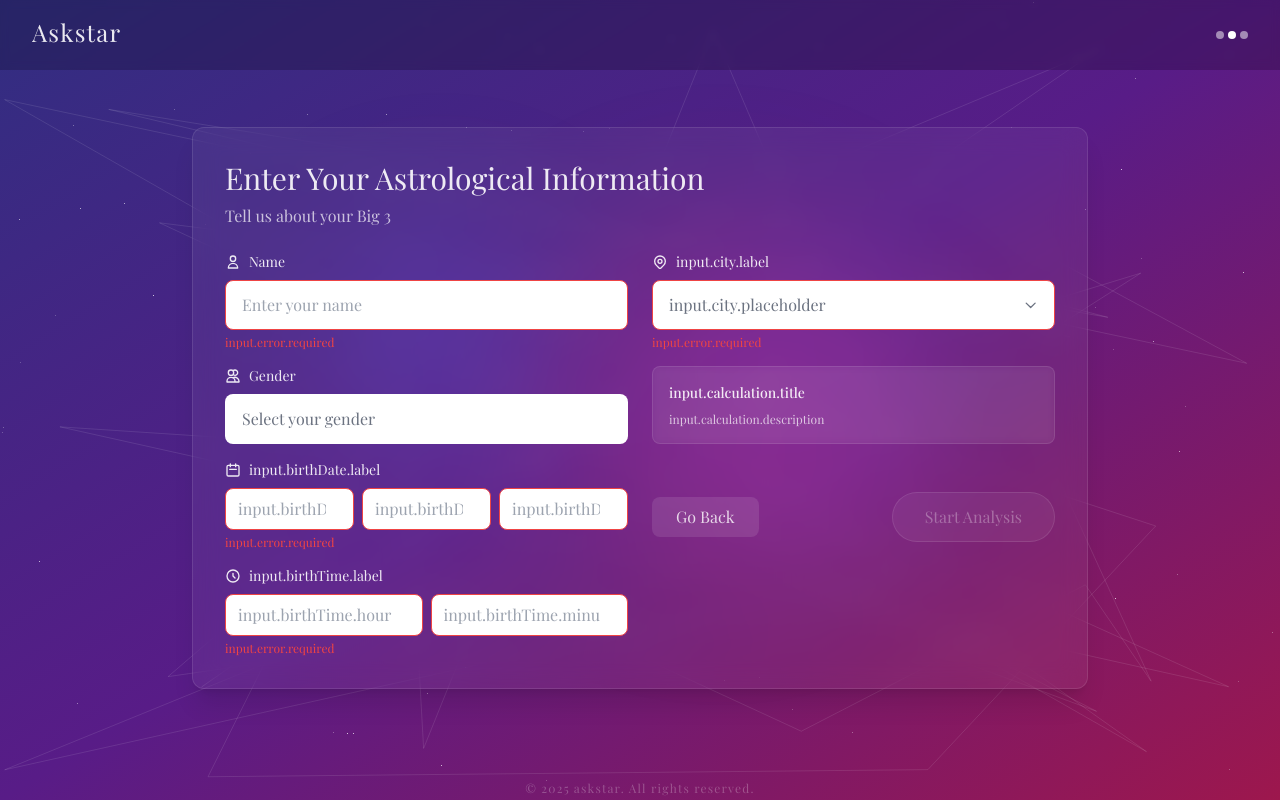
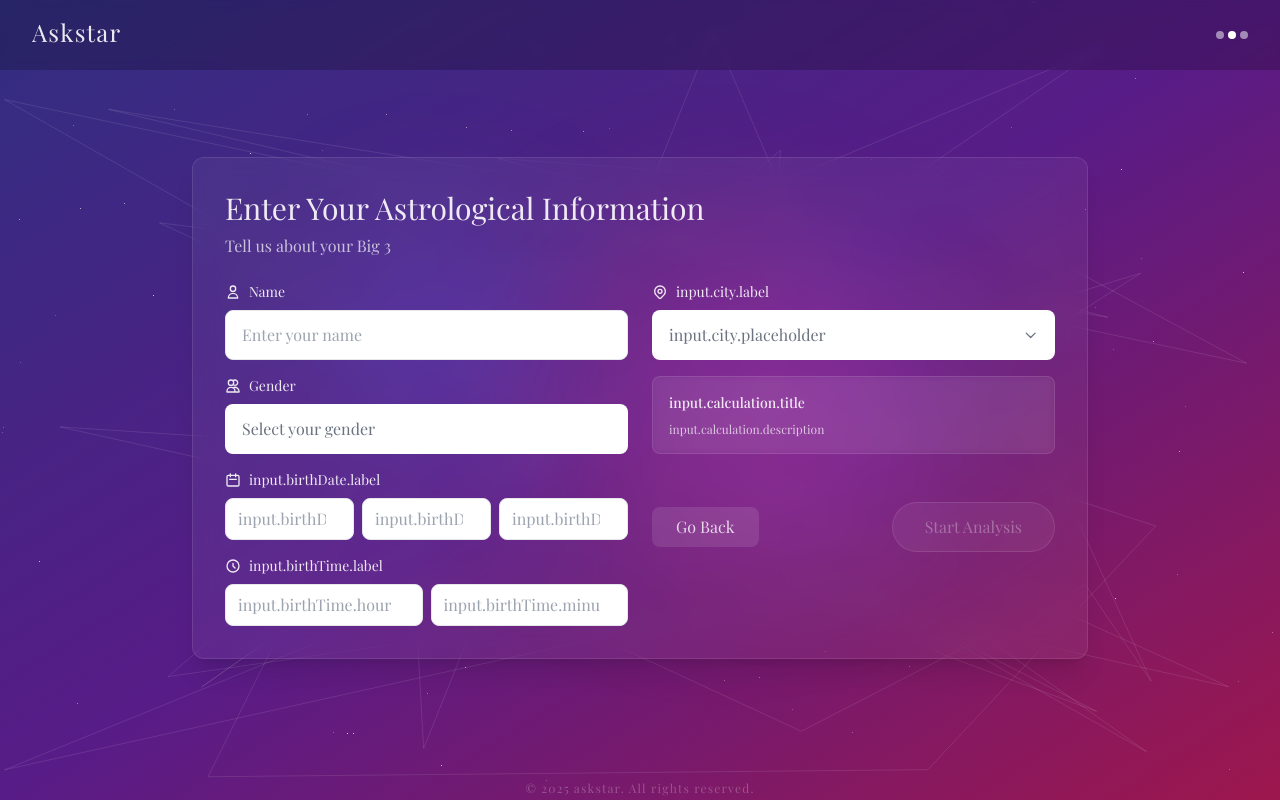
Before and after one commit to stariver1119/Askstar, a React (Vite) app: page /input in a window 1280 px wide. Built offline with nearby package versions, Linux system fonts and the light colour scheme.

Commit message:
solve: error message error in input page

```diff
--- a/src/data/inputPageTranslations.json
+++ b/src/data/inputPageTranslations.json
@@ -16,7 +16,13 @@
       "rising": { "label": "상승궁 (어센던트)", "placeholder": "상승궁을 선택해주세요" },
       "submit": "분석 시작하기",
       "back": "이전으로",
-      "progress": "2/3"
+      "progress": "2/3",
+      "error": {
+        "general": "입력 정보를 확인해주세요",
+        "required": "필수 입력 항목입니다",
+        "invalidDate": "유효하지 않은 날짜입니다",
+        "invalidTime": "유효하지 않은 시간입니다"
+      }
     }
   },
   "en": {
@@ -36,7 +42,13 @@
       "rising": { "label": "Rising Sign (Ascendant)", "placeholder": "Select your rising sign" },
       "submit": "Start Analysis",
       "back": "Go Back",
-      "progress": "2/3"
+      "progress": "2/3",
+      "error": {
+        "general": "Please check your input information",
+        "required": "This field is required",
+        "invalidDate": "Invalid date",
+        "invalidTime": "Invalid time"
+      }
     }
   }
 }
--- a/src/pages/InputPage.tsx
+++ b/src/pages/InputPage.tsx
@@ -20,7 +20,7 @@ const InputPage = () => {
     navigate('/');
   };
 
-  // Form state
+  // Form state and validation
   const [formData, setFormData] = useState({
     name: '',
     gender: '',
@@ -35,67 +35,57 @@ const InputPage = () => {
     city: ''
   });
 
-  // Form errors
+  // Error state
   const [errors, setErrors] = useState<Record<string, string>>({});
-
-  // Form validation
   const [isFormValid, setIsFormValid] = useState(false);
+  const [touchedFields, setTouchedFields] = useState<Record<string, boolean>>({});
+  const [cityAttempted, setCityAttempted] = useState<boolean>(false);
 
   // Check form validity whenever form data changes
   useEffect(() => {
-    const {
-      name, gender, birthYear, birthMonth, birthDay,
-      birthHour, birthMinute, city
-    } = formData;
-
-    // Reset errors
     const newErrors: Record<string, string> = {};
+    const invalidFields: Record<string, boolean> = {};
 
     // Validate name
-    if (name.trim() === '') {
+    if (formData.name === '') {
       newErrors.name = t('input.error.required');
     }
 
     // Validate gender
-    if (gender === '') {
+    if (formData.gender === '') {
       newErrors.gender = t('input.error.required');
     }
 
     // Validate birth date
-    if (birthYear === '' || birthMonth === '' || birthDay === '') {
+    if (formData.birthYear === '' || formData.birthMonth === '' || formData.birthDay === '') {
       newErrors.birthDate = t('input.error.required');
     } else {
-      // Check if date is valid
-      const year = parseInt(birthYear);
-      const month = parseInt(birthMonth) - 1; // JavaScript months are 0-indexed
-      const day = parseInt(birthDay);
+      const year = parseInt(formData.birthYear);
+      const month = parseInt(formData.birthMonth);
+      const day = parseInt(formData.birthDay);
 
-      const date = new Date(year, month, day);
-      if (
-        date.getFullYear() !== year ||
-        date.getMonth() !== month ||
-        date.getDate() !== day ||
-        year < 1900 || year > new Date().getFullYear()
-      ) {
+      // Simple date validation
+      if (year < 1900 || year > 2025 || month < 1 || month > 12 || day < 1 || day > 31) {
         newErrors.birthDate = t('input.error.invalidDate');
+        invalidFields.birthDate = true;
       }
     }
 
     // Validate birth time
-    if (birthHour === '' || birthMinute === '') {
+    if (formData.birthHour === '' || formData.birthMinute === '') {
       newErrors.birthTime = t('input.error.required');
     } else {
-      // Check if time is valid
-      const hour = parseInt(birthHour);
-      const minute = parseInt(birthMinute);
+      const hour = parseInt(formData.birthHour);
+      const minute = parseInt(formData.birthMinute);
 
       if (hour < 0 || hour > 23 || minute < 0 || minute > 59) {
         newErrors.birthTime = t('input.error.invalidTime');
+        invalidFields.birthTime = true;
       }
     }
 
-    // Validate city
-    if (city === '') {
+    // City is always required for form submission
+    if (formData.city === '') {
       newErrors.city = t('input.error.required');
     }
 
@@ -104,17 +94,23 @@ const InputPage = () => {
 
     // Form is valid if there are no errors
     setIsFormValid(Object.keys(newErrors).length === 0);
-  }, [formData, t]);
+
+    // No need to set show errors state anymore, errors are shown based on cityAttempted
+  }, [formData, t, touchedFields]);
 
   // Handle input changes
   const handleInputChange = (e: React.ChangeEvent<HTMLInputElement>) => {
     const { name, value } = e.target;
     setFormData(prev => ({ ...prev, [name]: value }));
+    // Mark field as touched
+    setTouchedFields(prev => ({ ...prev, [name]: true }));
   };
 
   // Handle select changes
   const handleSelectChange = (name: string, value: string) => {
     setFormData(prev => ({ ...prev, [name]: value }));
+    // Mark field as touched
+    setTouchedFields(prev => ({ ...prev, [name]: true }));
   };
 
   // Handle city selection
@@ -122,9 +118,14 @@ const InputPage = () => {
     // Store city and coordinates in form data
     setFormData(prev => ({
       ...prev,
-      city
+      city,
+      latitude: latitude.toString(),
+      longitude: longitude.toString(),
     }));
-
+    // Mark city field as touched
+    setTouchedFields(prev => ({ ...prev, city: true }));
+    // Mark that user has attempted to enter city data
+    setCityAttempted(true);
     // Store coordinates in a ref for use in calculation
     if (city && latitude && longitude) {
       // Use these values in calculateBig3Signs
@@ -172,6 +173,20 @@ const InputPage = () => {
   // Handle form submission
   const handleSubmit = (e: React.FormEvent) => {
     e.preventDefault();
+    // Form validation is handled by the useEffect
+    const allFields = {
+      name: true,
+      gender: true,
+      birthYear: true,
+      birthMonth: true,
+      birthDay: true,
+      birthHour: true,
+      birthMinute: true,
+      city: true
+    };
+    setTouchedFields(allFields);
+    // City is attempted when form is submitted
+    setCityAttempted(true);
 
     if (isFormValid) {
       try {
@@ -274,9 +289,8 @@ const InputPage = () => {
                         value={formData.name}
                         onChange={handleInputChange}
                         placeholder={t('input.name.placeholder')}
-                        className={`w-full bg-white backdrop-blur-md border rounded-lg px-4 py-3 text-black focus:outline-none focus:border-white/30 transition-colors ${errors.name ? 'border-red-500' : 'border-white/10'}`}
+                        className={`w-full bg-white backdrop-blur-md border rounded-lg px-4 py-3 text-black focus:outline-none focus:border-white/30 transition-colors`}
                       />
-                      {errors.name && <p className="text-red-500 text-xs mt-1">{errors.name}</p>}
                     </div>
 
                     {/* Gender select */}
@@ -311,7 +325,7 @@ const InputPage = () => {
                           placeholder={t('input.birthDate.year')}
                           min="1900"
                           max="2025"
-                          className={`w-full bg-white backdrop-blur-md border rounded-lg px-3 py-2 text-black focus:outline-none focus:border-white/30 transition-colors ${errors.birthDate ? 'border-red-500' : 'border-white/10'}`}
+                          className={`w-full bg-white backdrop-blur-md border rounded-lg px-3 py-2 text-black focus:outline-none focus:border-white/30 transition-colors`}
                         />
                         {/* Month */}
                         <input
@@ -322,7 +336,7 @@ const InputPage = () => {
                           placeholder={t('input.birthDate.month')}
                           min="1"
                           max="12"
-                          className={`w-full bg-white backdrop-blur-md border rounded-lg px-3 py-2 text-black focus:outline-none focus:border-white/30 transition-colors ${errors.birthDate ? 'border-red-500' : 'border-white/10'}`}
+                          className={`w-full bg-white backdrop-blur-md border rounded-lg px-3 py-2 text-black focus:outline-none focus:border-white/30 transition-colors`}
                         />
                         {/* Day */}
                         <input
@@ -333,10 +347,9 @@ const InputPage = () => {
                           placeholder={t('input.birthDate.day')}
                           min="1"
                           max="31"
-                          className={`w-full bg-white backdrop-blur-md border rounded-lg px-3 py-2 text-black focus:outline-none focus:border-white/30 transition-colors ${errors.birthDate ? 'border-red-500' : 'border-white/10'}`}
+                          className={`w-full bg-white backdrop-blur-md border rounded-lg px-3 py-2 text-black focus:outline-none focus:border-white/30 transition-colors`}
                         />
                       </div>
-                      {errors.birthDate && <p className="text-red-500 text-xs mt-1">{errors.birthDate}</p>}
                     </div>
 
                     {/* Birth Time */}
@@ -357,7 +370,7 @@ const InputPage = () => {
                           placeholder={t('input.birthTime.hour')}
                           min="0"
                           max="23"
-                          className={`w-full bg-white backdrop-blur-md border rounded-lg px-3 py-2 text-black focus:outline-none focus:border-white/30 transition-colors ${errors.birthTime ? 'border-red-500' : 'border-white/10'}`}
+                          className={`w-full bg-white backdrop-blur-md border rounded-lg px-3 py-2 text-black focus:outline-none focus:border-white/30 transition-colors`}
                         />
                         {/* Minute */}
                         <input
@@ -368,10 +381,9 @@ const InputPage = () => {
                           placeholder={t('input.birthTime.minute')}
                           min="0"
                           max="59"
-                          className={`w-full bg-white backdrop-blur-md border rounded-lg px-3 py-2 text-black focus:outline-none focus:border-white/30 transition-colors ${errors.birthTime ? 'border-red-500' : 'border-white/10'}`}
+                          className={`w-full bg-white backdrop-blur-md border rounded-lg px-3 py-2 text-black focus:outline-none focus:border-white/30 transition-colors`}
                         />
                       </div>
-                      {errors.birthTime && <p className="text-red-500 text-xs mt-1">{errors.birthTime}</p>}
                     </div>
                   </div>
 
@@ -383,7 +395,8 @@ const InputPage = () => {
                       placeholder={t('input.city.placeholder')}
                       value={formData.city}
                       onChange={handleCitySelect}
-                      error={errors.city}
+                      error={cityAttempted && errors.city ? errors.city : undefined}
+                      onInputChange={() => setCityAttempted(true)}
                       icon={
                         <svg className="w-4 h-4" fill="none" stroke="currentColor" viewBox="0 0 24 24" xmlns="http://www.w3.org/2000/svg">
                           <path strokeLinecap="round" strokeLinejoin="round" strokeWidth="2" d="M17.657 16.657L13.414 20.9a1.998 1.998 0 01-2.827 0l-4.244-4.243a8 8 0 1111.314 0z"></path>
@@ -399,7 +412,17 @@ const InputPage = () => {
                     </div>
 
                     {/* Submit button - positioned at the bottom of the right column */}
-                    <div className="pt-8 flex justify-between items-center">
+                    <div className="pt-8 flex flex-col space-y-4">
+                      {/* Single error message display */}
+                      {cityAttempted && !isFormValid && (
+                        <div className="bg-red-500/10 border border-red-500/30 rounded-lg p-3 text-center">
+                          <p className="text-red-400 text-sm">
+                            {t('input.error.general')}
+                          </p>
+                        </div>
+                      )}
+
+                      <div className="flex justify-between items-center">
                         <button
                           type="button"
                           onClick={handleBackClick}
@@ -422,6 +445,7 @@ const InputPage = () => {
                         </button>
                       </div>
                     </div>
+                  </div>
                 </form>
               </div>
             </div>
```
Also changed, not shown: src/components/CitySearch.tsx (+8 -1 lines). Lines whose indentation alone changed are shown as unchanged.
